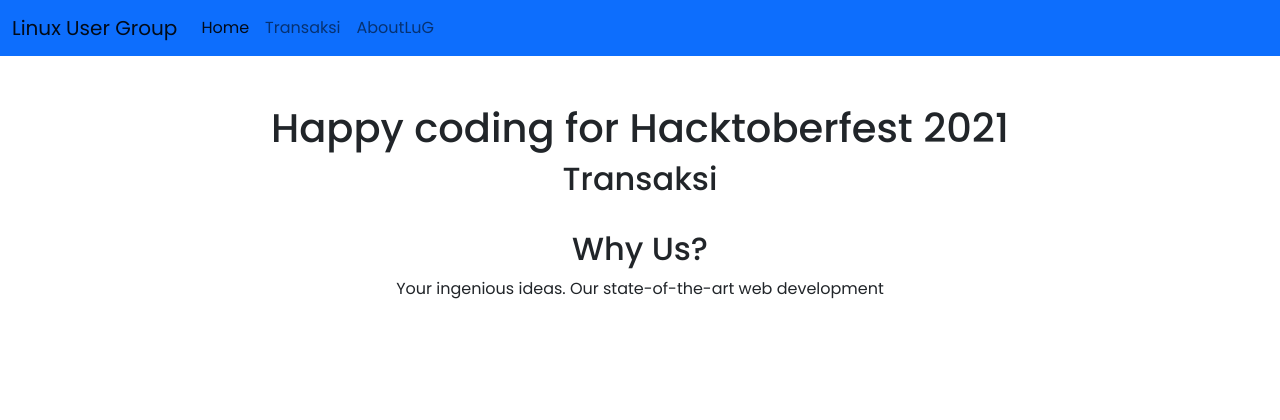
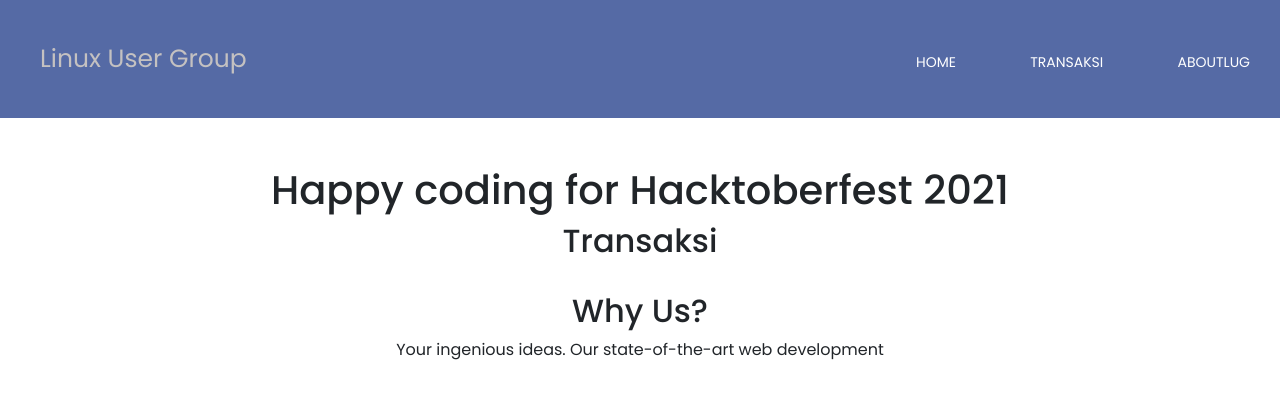
Before and after one commit to Linux-User-Group/hacktoberfest2021-HTML, a PHP site: page /transaksi.html in a window 1280 px wide. Shown: the top 420 px of the page. Run offline with PHP 8.4, Linux system fonts and the light colour scheme.

Commit message:
Added style to transaksi navigation bar

```diff
--- a/assets/css/style.css
+++ b/assets/css/style.css
@@ -30,3 +30,65 @@
 	width: 300px;
 	height: 300px;
 }
+
+.nav-container{
+	width: 100%;
+	margin: 0 auto;
+
+}
+header{
+	background: #556aa5;
+}
+.logo{
+	text-decoration: none;
+	display: inline-block;
+	padding: 40px;
+	font-size: 25px;
+	color: white;
+}
+.logo:hover{
+	color: rgb(196, 193, 193);
+}
+header::after{
+	content: '';
+	display: table;
+	clear: both;
+}
+nav{
+	float: right;
+	padding: 30px;
+}
+nav ul{
+	margin: 0;
+	padding: 0;
+	list-style: none;
+}
+nav li{
+	display: inline-block;
+	margin-left: 70px;
+	padding-top: 20px;
+	position: relative;
+}
+nav a{
+	color: white;
+	text-decoration: none;
+	text-transform: uppercase;
+	font-size: 14px;
+}
+nav a:hover{
+	color: rgb(196, 193, 193);
+}
+nav a::before{
+	content: '';
+	display: block;
+	height: 5px;
+	width: 100%;
+	background-color: rgb(196, 193, 193);
+	position:absolute;
+	top: 0;
+	width: 0%;
+	transition: all ease-in-out 250ms;
+}
+nav a:hover::before{
+width: 100%;
+}
--- a/transaksi.html
+++ b/transaksi.html
@@ -21,32 +21,19 @@
   </head>
 
   <body>
-    <nav class="navbar navbar-expand-lg navbar-light bg-primary">
-      <div class="container-fluid">
-        <a class="navbar-brand" href="index.html">Linux User Group</a>
-        <button
-          class="navbar-toggler"
-          type="button"
-          data-bs-toggle="collapse"
-          data-bs-target="#navbarNavAltMarkup"
-          aria-controls="navbarNavAltMarkup"
-          aria-expanded="false"
-          aria-label="Toggle navigation"
-        >
-          <span class="navbar-toggler-icon"></span>
-        </button>
-        <div class="collapse navbar-collapse" id="navbarNavAltMarkup">
-          <div class="navbar-nav">
-            <a class="nav-link active" aria-current="page" href="index.html"
-              >Home</a
-            >
-            <a class="nav-link" href="transaksi.html">Transaksi</a>
-            <a class="nav-link" href="aboutLug.html">AboutLuG</a>
 
-          </div>
-        </div>
-      </div>
-    </nav>
+    <header>
+<div class="nav-container">
+<a class="logo" href="index.html">Linux User Group</a>
+  <nav>
+    <ul>
+      <li><a href="index.html">Home</a></li>
+      <li><a href="transaksi.html">Transaksi</a></li>
+      <li><a href="aboutLug.html">AboutLuG</a></li>
+    </ul>
+  </nav>
+</div>
+    </header>
 
     <div class="title mt-5">
       <h1 align="center">Happy coding for Hacktoberfest 2021</h1>
@@ -59,14 +46,10 @@
         </p>
     </div>
 
-
-
     <div class="wrap-content">
       <h1 class="tagline">Happy coding for </h1>
       <img class="padded" src="/assets/img/logoHacktober.svg" alt="logoHacktober" >
     </div>
-
-
 
     <section class="page-section bg-dark text-white" id="contact">
       <div class="container px-4 px-lg-5">
```
